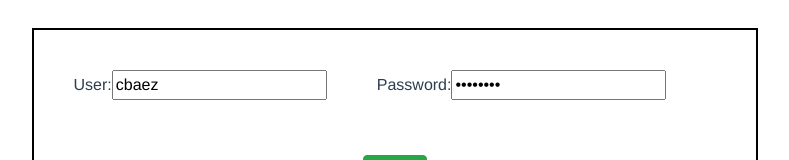
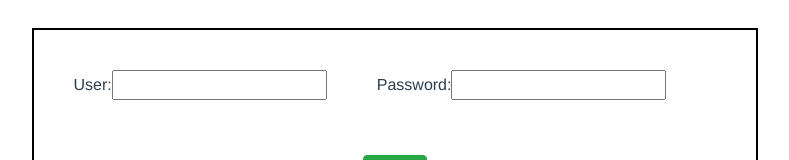
Before and after one commit to jenniferdiazz/api-front-end, a Vue app: page / in a window 1280 px wide. Shown: the part 186-346 px from the top of the page, without its empty margins (245-1034 px from the left). Built offline with nearby package versions, Linux system fonts and the light colour scheme.

Commit message:
primera entrega

```diff
--- a/package.json
+++ b/package.json
@@ -1,5 +1,5 @@
 {
-  "name": "front-end-api",
+  "name": "front-vue",
   "version": "0.1.0",
   "private": true,
   "scripts": {
--- a/public/index.html
+++ b/public/index.html
@@ -5,7 +5,8 @@
     <meta http-equiv="X-UA-Compatible" content="IE=edge">
     <meta name="viewport" content="width=device-width,initial-scale=1.0">
     <!--<link rel="icon" href="<%= BASE_URL %>favicon.ico">-->
-    <title><%= htmlWebpackPlugin.options.title %></title>
+    <!-- <title><%= htmlWebpackPlugin.options.title %></title> -->
+    <title>API</title>
   </head>
   <body>
     <noscript>
--- a/src/store/index.js
+++ b/src/store/index.js
@@ -16,7 +16,7 @@ export default new Vuex.Store({
   actions: {
     //lo segundo es el componente que recibe. dentro del login se hace la solicitud
     async login({commit}, usuario){
-      console.log(usuario)
+
       try{
           const res= await fetch('http://localhost:3000/api/login',{
             method: 'POST',
@@ -28,7 +28,7 @@ export default new Vuex.Store({
 
           //viene la respuesta de nuestra base de datos
           const resDB = await res.json()
-          console.log(resDB)
+
 
           //el commit llama una mutacion, lo segundo es lo que le enviaremos
           commit('setToken', resDB.data.token)
@@ -39,7 +39,7 @@ export default new Vuex.Store({
 
       }catch(error){
         console.log(error)
-        alert("Ha ocurrido un error")
+        alert("El usuario o contraseña no coinciden")
 
       }
 
--- a/src/views/Home.vue
+++ b/src/views/Home.vue
@@ -12,11 +12,11 @@ This command is required for every session in order to identify the user for the
       <!-- v-model relaciona los input con la data que tenemos en vue-->
 
       <label for="">User: </label>
-      <input type="text" placeholder="Usuario" v-model="usuario.Alias" style="margin-right:50px">
+      <input type="text"  v-model="usuario.Alias" style="margin-right:50px">
 
 
       <label for="">Password: </label>
-      <input type="password" placeholder="password" v-model="usuario.Contrasena" style="margin-right:50px">
+      <input type="password"  v-model="usuario.Contrasena" style="margin-right:50px">
 
       <div>
       <button type="submit "  class="btn btn-success" style="margin-top:50px">Send</button>
@@ -41,8 +41,8 @@ export default {
   data(){
     return{
       usuario:{
-        Alias:'cbaez',
-        Contrasena:'inicio01'
+        // Alias:'cbaez',
+        // Contrasena:'inicio01'
       }
     }
   },
```
